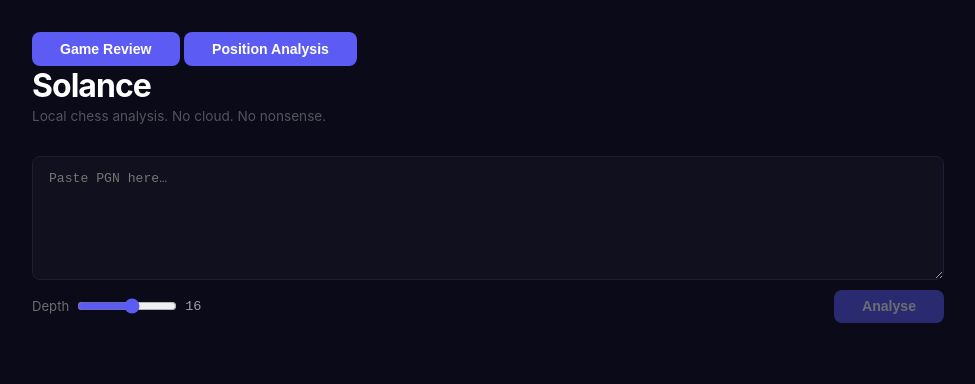
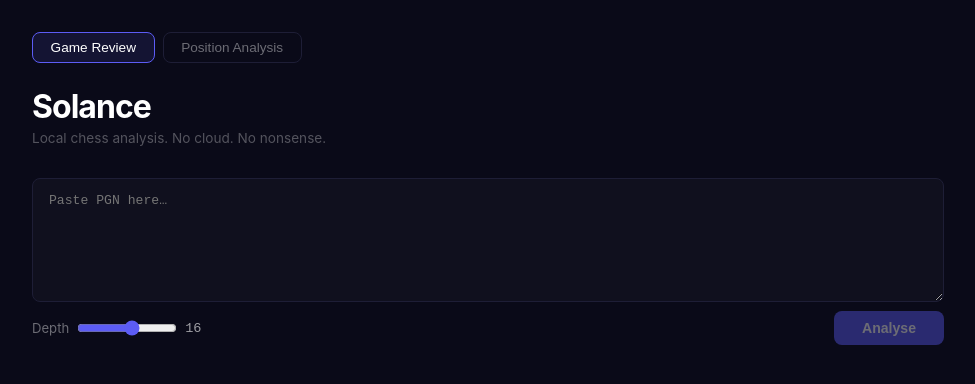
Before and after one commit to Fawz-Haaroon/Solance, a SvelteKit app in the folder web/: page / in a window 1280 px wide. Shown: the top 384 px of the page, without its empty margins (152-1127 px from the left). Built offline with nearby package versions, Linux system fonts and the light colour scheme.

Commit message:
feat(web): add mode tab styles, loading progress bar, fix FenPanel CSS selector

```diff
--- a/web/src/lib/components/FenPanel.svelte
+++ b/web/src/lib/components/FenPanel.svelte
@@ -80,7 +80,7 @@
 <style>
     .fen-panel { display: flex; flex-direction: column; gap: 1rem; }
     .fen-input-row { display: flex; align-items: center; gap: 0.75rem; flex-wrap: wrap; }
-    .fen-input-row input[type=text], .fen-input-row input:not([type]) {
+    .fen-input-row input {
         flex: 1;
         min-width: 200px;
         background: #10101e;
--- a/web/src/routes/+page.svelte
+++ b/web/src/routes/+page.svelte
@@ -46,6 +46,7 @@
 }} />
 
 <main>
+    {#if loading}<div class="progress-bar"></div>{/if}
     <div class="mode-tabs">
         <button class="tab {mode === 'pgn' ? 'active' : ''}" onclick={() => mode = 'pgn'}>Game Review</button>
         <button class="tab {mode === 'fen' ? 'active' : ''}" onclick={() => mode = 'fen'}>Position Analysis</button>
@@ -229,4 +230,36 @@
     .stat-val.mono { font-size: 0.75rem; }
     .select-hint { font-size: 0.78rem; color: rgba(255,255,255,0.2); text-align: center; padding: 1.5rem 1rem; background: #10101e; border: 1px solid #1e1e36; border-radius: 10px; font-family: monospace; }
     .table-panel { min-width: 0; }
+
+    .mode-tabs { display: flex; gap: 0.5rem; margin-bottom: 1.5rem; }
+    .tab { margin-left: 0; background: transparent; border: 1px solid #1e1e36; border-radius: 8px; color: rgba(255,255,255,0.4); padding: 0.45rem 1.1rem; font-size: 0.85rem; font-weight: 500; cursor: pointer; transition: all 0.15s; }
+    .tab:hover { color: #fff; border-color: #3a3a5e; }
+    .tab.active { background: rgba(92,92,245,0.12); border-color: #5c5cf5; color: #fff; }
+
+    .progress-bar {
+        position: fixed; top: 0; left: 0; right: 0; height: 3px; z-index: 100;
+        background: linear-gradient(90deg, #5c5cf5, #8b5cf6, #5c5cf5);
+        background-size: 200% 100%;
+        animation: progress-slide 1.2s ease-in-out infinite;
+    }
+    @keyframes progress-slide {
+        0%   { background-position: 200% 0; }
+        100% { background-position: -200% 0; }
+    }
+
+    .mode-tabs { display: flex; gap: 0.5rem; margin-bottom: 1.5rem; }
+    .tab { margin-left: 0; background: transparent; border: 1px solid #1e1e36; border-radius: 8px; color: rgba(255,255,255,0.4); padding: 0.45rem 1.1rem; font-size: 0.85rem; font-weight: 500; cursor: pointer; transition: all 0.15s; }
+    .tab:hover { color: #fff; border-color: #3a3a5e; }
+    .tab.active { background: rgba(92,92,245,0.12); border-color: #5c5cf5; color: #fff; }
+
+    .progress-bar {
+        position: fixed; top: 0; left: 0; right: 0; height: 3px; z-index: 100;
+        background: linear-gradient(90deg, #5c5cf5, #8b5cf6, #5c5cf5);
+        background-size: 200% 100%;
+        animation: progress-slide 1.2s ease-in-out infinite;
+    }
+    @keyframes progress-slide {
+        0%   { background-position: 200% 0; }
+        100% { background-position: -200% 0; }
+    }
 </style>
```
